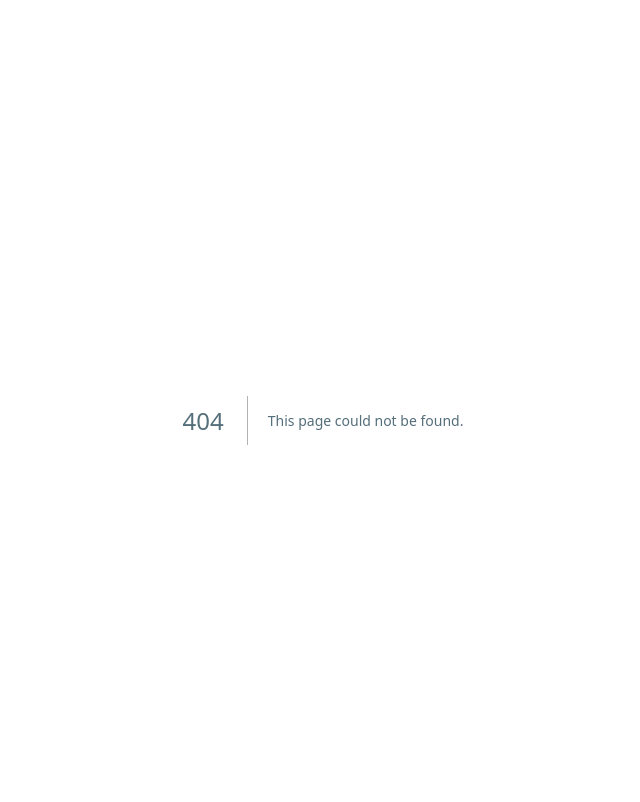
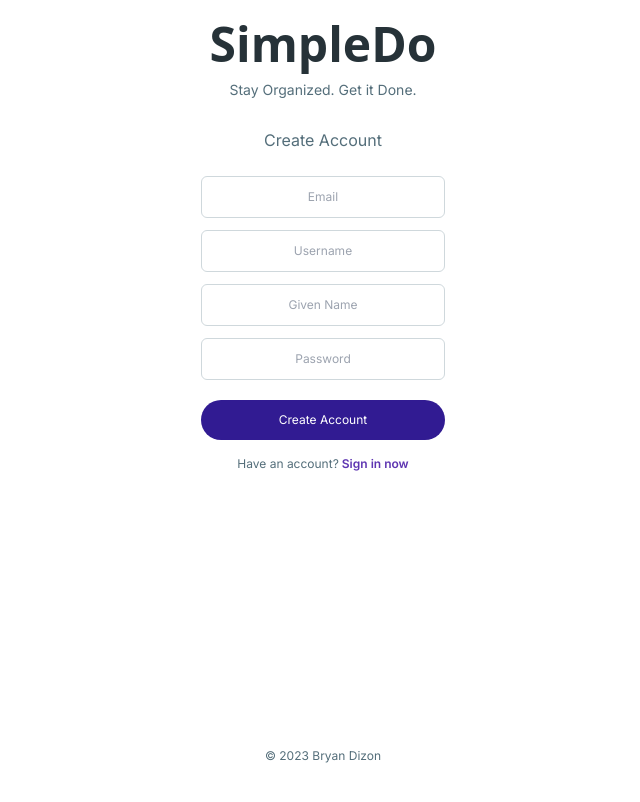
Before and after one commit to bryanpascuadizon/simpleDo, a Next.js app: page /create_account in a window 1280 px wide. Before the commit this address had no page. Shown: the top 802 px of the page, without its empty margins (317-957 px from the left). Built offline with nearby package versions, Linux system fonts and the light colour scheme.

Commit message:
implement direct login

```diff
--- a/package.json
+++ b/package.json
@@ -36,6 +36,7 @@
     "typescript": "5.1.6"
   },
   "devDependencies": {
+    "@types/bcrypt": "^5.0.0",
     "@types/body-parser": "^1.19.2"
   }
 }
--- a/src/app/api/auth/[...nextauth]/route.tsx
+++ b/src/app/api/auth/[...nextauth]/route.tsx
@@ -25,12 +25,10 @@ const handler = NextAuth({
         });
         //if not, create a new user
         if (!isUserExists) {
-          await User.create({
+          await new User({
             email: user?.email,
             username: user?.name?.replace(" ", "").toLowerCase(),
             name: user?.name,
-            //@ts-ignore
-            image: profile.image,
           });
         }
         return true;
--- /dev/null
+++ b/src/app/api/create/route.tsx
@@ -0,0 +1,31 @@
+import User from "@/model/user";
+import { connectToDB } from "@/utils/database";
+import { NextRequest, NextResponse } from "next/server";
+import bcrypt from "bcrypt";
+
+export const POST = async (req: NextRequest) => {
+  const data = await req.json();
+
+  const { email, username, name, password } = data.account;
+
+  try {
+    await connectToDB();
+
+    const saltRounds: number = 10;
+    const salt = bcrypt.genSaltSync(saltRounds);
+    const hash = bcrypt.hashSync(password, salt);
+
+    const createRequest = await new User({
+      email,
+      username,
+      name,
+      password: hash,
+    });
+
+    await createRequest.save();
+
+    return new NextResponse(JSON.stringify(createRequest), { status: 200 });
+  } catch (error) {
+    return new NextResponse("Failed to create an account.", { status: 500 });
+  }
+};
--- /dev/null
+++ b/src/app/api/login/route.tsx
@@ -0,0 +1,37 @@
+import User from "@/model/user";
+import { connectToDB } from "@/utils/database";
+import { NextRequest, NextResponse } from "next/server";
+import bcrypt from "bcrypt";
+import { useRouter } from "next/navigation";
+export const POST = async (req: NextRequest) => {
+  const data = await req.json();
+
+  const { username, password } = data.loginCredentials;
+  try {
+    await connectToDB();
+    const checkExisitingUser = await User.findOne({ username });
+
+    if (checkExisitingUser === null) {
+      return new NextResponse("Check Username or Password.", {
+        status: 401,
+      });
+    }
+
+    const checkPassword = await bcrypt.compareSync(
+      password,
+      checkExisitingUser.password
+    );
+    if (checkPassword && checkExisitingUser.username === username) {
+      return new NextResponse(JSON.stringify(checkExisitingUser), {
+        status: 200,
+      });
+    } else {
+      return new NextResponse("Check Username or Password.", {
+        status: 401,
+      });
+    }
+  } catch (error) {
+    console.error(error);
+    return new NextResponse("Something went wrong.", { status: 500 });
+  }
+};
--- /dev/null
+++ b/src/app/create_account/page.tsx
@@ -0,0 +1,108 @@
+"use client";
+
+import { openLoader } from "@/utils/reducers/loaderReducer";
+import axios from "axios";
+import moment from "moment";
+import Link from "next/link";
+import { useRouter } from "next/navigation";
+import { useState } from "react";
+import { useDispatch } from "react-redux";
+
+const CreateAccount = () => {
+  const [account, setAccount] = useState({
+    email: "",
+    username: "",
+    name: "",
+    password: "",
+  });
+  const { email, username, name, password } = account;
+  const router = useRouter();
+  const dispatch = useDispatch();
+
+  const handleOnChange = (e: any) => {
+    const { name, value } = e.target;
+    setAccount({
+      ...account,
+      [name]: value,
+    });
+  };
+  const handleSubmit = async (event: any) => {
+    event.preventDefault();
+    dispatch(openLoader());
+    const createRequest = await axios.post("/api/create", {
+      account,
+    });
+
+    if (createRequest.statusText === "OK") {
+      router.push("/");
+    }
+  };
+
+  return (
+    <div className="h-full relative">
+      <div className="login_header text-center mb-7">
+        <p className="font-bold text-5xl font-sans text-blueGrey-900 mb-3">
+          SimpleDo
+        </p>
+        <p className="text-sm">Stay Organized. Get it Done.</p>
+      </div>
+      <div className="login_body text-center">
+        <p className="text-md mb-3">Create Account</p>
+        <form onSubmit={handleSubmit} className="flex flex-col">
+          <input
+            type="email"
+            name="email"
+            value={email}
+            placeholder="Email"
+            className="border border-blueGrey-100 rounded-md mt-3 text-xs text-center p-3 w-[60%] place-self-center"
+            onChange={handleOnChange}
+          />
+          <input
+            type="text"
+            name="username"
+            value={username}
+            placeholder="Username"
+            className="border border-blueGrey-100 rounded-md mt-3 text-xs text-center p-3 w-[60%] place-self-center"
+            onChange={handleOnChange}
+          />
+          <input
+            type="text"
+            name="name"
+            value={name}
+            placeholder="Given Name"
+            className="border border-blueGrey-100 rounded-md mt-3 text-xs text-center p-3 w-[60%] place-self-center"
+            onChange={handleOnChange}
+          />
+          <input
+            type="password"
+            name="password"
+            value={password}
+            placeholder="Password"
+            className="border border-blueGrey-100 rounded-md mt-3 text-xs text-center p-3 w-[60%] place-self-center"
+            onChange={handleOnChange}
+          />
+          <button
+            type="submit"
+            className=" bg-deepPurple-900 rounded-full mt-5 text-xs text-center p-3 w-[60%] place-self-center text-white"
+          >
+            Create Account
+          </button>
+          <Link href="/" className="mt-4 text-xs">
+            Have an account?
+            <span className="text-deepPurple-600 font-semibold">
+              {` `}Sign in now
+            </span>
+          </Link>
+        </form>
+        {/*  Other Forms of Login */}
+      </div>
+      <div className="login_footer text-center absolute bottom-4 left-[25%] right-[25%]">
+        <p className="text-xs">{`© ${moment(new Date()).format(
+          "YYYY"
+        )} Bryan Dizon`}</p>
+      </div>
+    </div>
+  );
+};
+
+export default CreateAccount;
--- a/src/components/Login.tsx
+++ b/src/components/Login.tsx
@@ -14,6 +14,8 @@ import moment from "moment";
 
 //REDUCER ACTIONS
 import { closedLoader, openLoader } from "@/utils/reducers/loaderReducer";
+import axios from "axios";
+import { useRouter } from "next/navigation";
 
 const Login = () => {
   const [loginCredentials, setLoginCredentials] = useState({
@@ -26,10 +28,30 @@ const Login = () => {
   > | null>(null);
   const { username, password } = loginCredentials;
   const dispatch = useDispatch();
+  const router = useRouter();
 
-  const handleLoginSubmit = (e: any) => {
+  const handleLogin = async (e: any) => {
     e.preventDefault();
+
+    dispatch(openLoader());
+
+    try {
+      const loginRequest = await axios.post("/api/login/", {
+        loginCredentials,
+      });
+
+      if (loginRequest.statusText === "OK") {
+        router.push("/dashboard");
+      }
+    } catch (error: any) {
+      console.log(error.response.status);
+      if (error.response.status === 401) {
+        dispatch(closedLoader());
+        router.push("/");
+      }
+    }
   };
+
   const handleOnChange = (e: any) => {
     const { name, value }: { name: string; value: string } = e.target;
     setLoginCredentials({
@@ -48,13 +70,14 @@ const Login = () => {
     dispatch(closedLoader());
   }, []);
 
-  const handleLogin = async (providerId: string) => {
+  const handleProviderLogin = async (providerId: string) => {
     dispatch(openLoader());
     await signIn(providerId, { callbackUrl: "/dashboard" });
   };
+
   return (
     <div className="h-full relative">
-      <div className="login_header text-center mb-10">
+      <div className="login_header text-center mb-7">
         <p className="font-bold text-5xl font-sans text-blueGrey-900 mb-3">
           SimpleDo
         </p>
@@ -62,7 +85,7 @@ const Login = () => {
       </div>
       <div className="login_body text-center">
         <p className="text-md mb-3">Login</p>
-        <form onSubmit={handleLoginSubmit} className="flex flex-col">
+        <form onSubmit={handleLogin} className="flex flex-col">
           <input
             type="text"
             name="username"
@@ -79,9 +102,12 @@ const Login = () => {
             className="border border-blueGrey-100 rounded-md mt-3 text-xs text-center p-3 w-[60%] place-self-center"
             onChange={handleOnChange}
           />
-          <Link href="/forgotpassword" className="text-xs mt-5 font-light">
-            Forgot Password?
-          </Link>
+          <p className="text-xs mt-5 font-light">
+            Create an account
+            <span className="text-deepPurple-600 font-semibold">
+              <Link href="/create_account">{` `}here</Link>
+            </span>
+          </p>
           <button
             type="submit"
             className=" bg-deepPurple-900 rounded-full mt-5 text-xs text-center p-3 w-[60%] place-self-center text-white"
@@ -96,7 +122,7 @@ const Login = () => {
               <button
                 type="button"
                 key={provider.name}
-                onClick={() => handleLogin(provider.id)}
+                onClick={() => handleProviderLogin(provider.id)}
                 className="text-xs rounded-full text-center p-3 border border-gray-400 w-[60%] relative"
               >
                 {provider.name === "Google" ? (
@@ -117,7 +143,7 @@ const Login = () => {
             </div>
           ))}
       </div>
-      <div className="login_footer text-center absolute bottom-5 left-[25%] right-[25%]">
+      <div className="login_footer text-center absolute bottom-14 left-[25%] right-[25%]">
         <p className="text-xs">{`© ${moment(new Date()).format(
           "YYYY"
         )} Bryan Dizon`}</p>
```
Also changed, not shown: src/model/user.tsx (+7 -0 lines), 1 other file (tests, documents, lock files or other folders).
